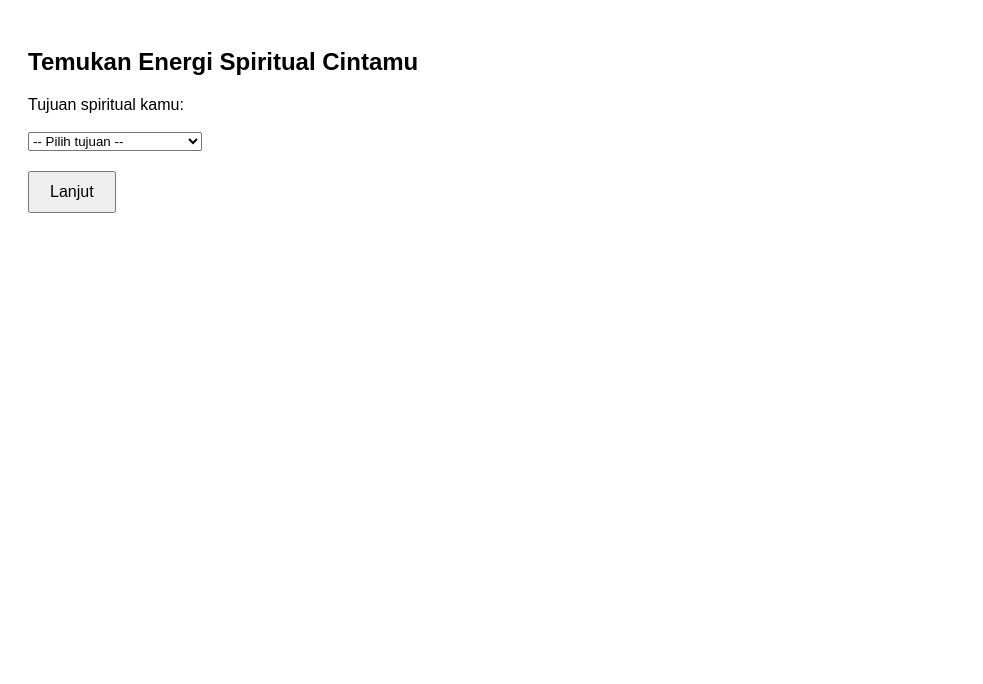
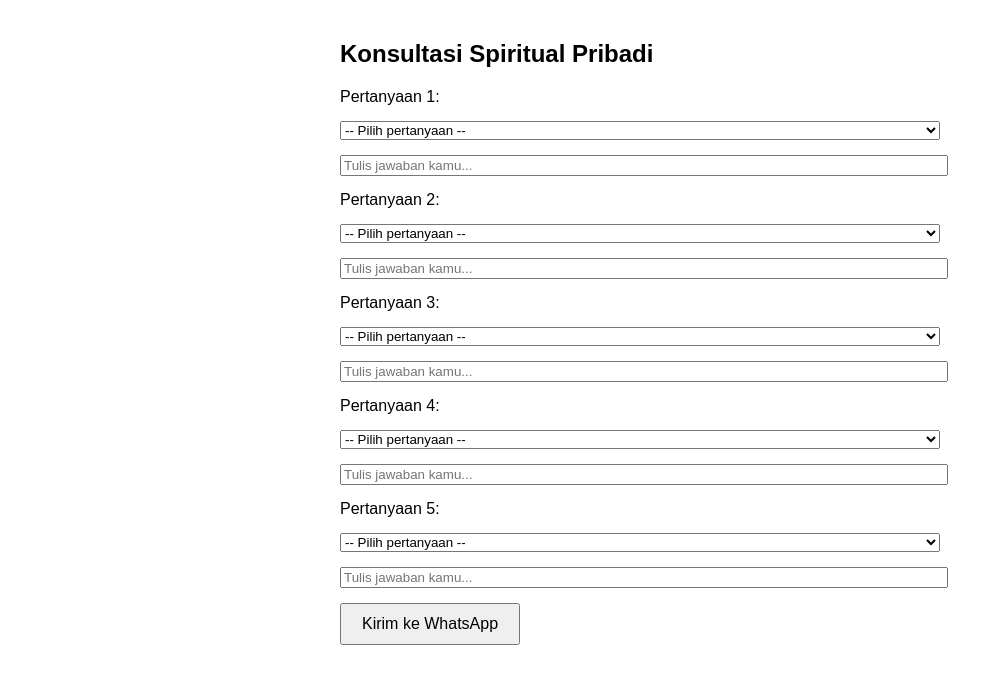
Before and after one commit to animalpsychic/fun, a plain HTML site: page index.html in a window 1280 px wide. Shown: the whole page, without its empty margins (0-983 px from the left). Drawn offline with Linux system fonts and the light colour scheme.

Commit message:
Update index.html

```diff
--- a/index.html
+++ b/index.html
@@ -3,67 +3,95 @@
 <head>
   <meta charset="UTF-8">
   <meta name="viewport" content="width=device-width, initial-scale=1.0">
-  <title>Funnel Spirit Jodoh</title>
+  <title>Funnel Tanya Jawab Spiritual</title>
   <style>
-    body { font-family: sans-serif; padding: 20px; }
-    .step { display: none; }
-    .step.active { display: block; }
-    button { margin-top: 20px; padding: 10px 20px; font-size: 16px; }
+    body { font-family: sans-serif; padding: 20px; max-width: 600px; margin: auto; }
+    label, select, input, textarea { display: block; margin: 15px 0; width: 100%; }
+    button { padding: 10px 20px; font-size: 16px; }
   </style>
 </head>
 <body>
 
-  <h2>Temukan Energi Spiritual Cintamu</h2>
+  <h2>Konsultasi Spiritual Pribadi</h2>
 
-  <!-- Step 1 -->
-  <div class="step active" id="step1">
-    <label>Tujuan spiritual kamu:</label><br><br>
-    <select id="tujuan">
-      <option value="">-- Pilih tujuan --</option>
-      <option value="Menarik jodoh">Menarik jodoh</option>
-      <option value="Mengembalikan mantan">Mengembalikan mantan</option>
-      <option value="Meningkatkan aura positif">Meningkatkan aura positif</option>
-    </select>
-    <br><button onclick="nextStep(2)">Lanjut</button>
-  </div>
+  <form id="funnelForm">
+    <div>
+      <label>Pertanyaan 1:</label>
+      <select onchange="setQuestion(1, this)">
+        <option value="">-- Pilih pertanyaan --</option>
+        <option value="Apa tujuan utamamu secara spiritual?">Apa tujuan utamamu secara spiritual?</option>
+        <option value="Apa yang paling sering kamu rasakan akhir-akhir ini?">Apa yang paling sering kamu rasakan akhir-akhir ini?</option>
+        <option value="Apa harapanmu dalam hubungan cinta?">Apa harapanmu dalam hubungan cinta?</option>
+      </select>
+      <input type="text" id="jawaban1" placeholder="Tulis jawaban kamu...">
+    </div>
 
-  <!-- Step 2 -->
-  <div class="step" id="step2">
-    <label>Jodoh seperti apa yang kamu harapkan?</label><br><br>
-    <input type="checkbox" name="karakter" value="Setia"> Setia<br>
-    <input type="checkbox" name="karakter" value="Kaya"> Kaya<br>
-    <input type="checkbox" name="karakter" value="Baik hati"> Baik hati<br>
-    <br><button onclick="nextStep(3)">Lanjut</button>
-  </div>
+    <div>
+      <label>Pertanyaan 2:</label>
+      <select onchange="setQuestion(2, this)">
+        <option value="">-- Pilih pertanyaan --</option>
+        <option value="Apa nama orang yang sering kamu pikirkan?">Apa nama orang yang sering kamu pikirkan?</option>
+        <option value="Apa yang ingin kamu ubah dalam hidupmu?">Apa yang ingin kamu ubah dalam hidupmu?</option>
+        <option value="Apa yang membuatmu merasa terhambat?">Apa yang membuatmu merasa terhambat?</option>
+      </select>
+      <input type="text" id="jawaban2" placeholder="Tulis jawaban kamu...">
+    </div>
 
-  <!-- Step 3 -->
-  <div class="step" id="step3">
-    <label>Nama kamu:</label><br>
-    <input type="text" id="nama"><br><br>
-    <label>Tanggal lahir:</label><br>
-    <input type="date" id="tgl"><br>
-    <br><button onclick="submitFunnel()">Lihat Hasil di WhatsApp</button>
-  </div>
+    <div>
+      <label>Pertanyaan 3:</label>
+      <select onchange="setQuestion(3, this)">
+        <option value="">-- Pilih pertanyaan --</option>
+        <option value="Apa yang kamu takutkan saat ini?">Apa yang kamu takutkan saat ini?</option>
+        <option value="Apa yang kamu cari dari seseorang?">Apa yang kamu cari dari seseorang?</option>
+        <option value="Siapa yang terakhir kali bikin kamu menangis?">Siapa yang terakhir kali bikin kamu menangis?</option>
+      </select>
+      <input type="text" id="jawaban3" placeholder="Tulis jawaban kamu...">
+    </div>
+
+    <div>
+      <label>Pertanyaan 4:</label>
+      <select onchange="setQuestion(4, this)">
+        <option value="">-- Pilih pertanyaan --</option>
+        <option value="Apa arti cinta buatmu?">Apa arti cinta buatmu?</option>
+        <option value="Apa hal mistis yang pernah kamu alami?">Apa hal mistis yang pernah kamu alami?</option>
+        <option value="Pernah mimpi aneh? Ceritakan.">Pernah mimpi aneh? Ceritakan.</option>
+      </select>
+      <input type="text" id="jawaban4" placeholder="Tulis jawaban kamu...">
+    </div>
+
+    <div>
+      <label>Pertanyaan 5:</label>
+      <select onchange="setQuestion(5, this)">
+        <option value="">-- Pilih pertanyaan --</option>
+        <option value="Kapan kamu merasa paling hancur?">Kapan kamu merasa paling hancur?</option>
+        <option value="Apa yang kamu doakan diam-diam setiap malam?">Apa yang kamu doakan diam-diam setiap malam?</option>
+        <option value="Apakah kamu percaya takdir bisa diubah?">Apakah kamu percaya takdir bisa diubah?</option>
+      </select>
+      <input type="text" id="jawaban5" placeholder="Tulis jawaban kamu...">
+    </div>
+
+    <button type="button" onclick="kirimKeWA()">Kirim ke WhatsApp</button>
+  </form>
 
   <script>
-    function nextStep(n) {
-      document.querySelectorAll('.step').forEach(s => s.classList.remove('active'));
-      document.getElementById('step' + n).classList.add('active');
+    const pertanyaan = {};
+
+    function setQuestion(n, el) {
+      pertanyaan["p" + n] = el.value;
     }
 
-    function submitFunnel() {
-      const tujuan = document.getElementById('tujuan').value;
-      const karakter = Array.from(document.querySelectorAll('input[name="karakter"]:checked')).map(cb => cb.value).join(', ');
-      const nama = document.getElementById('nama').value;
-      const tgl = document.getElementById('tgl').value;
+    function kirimKeWA() {
+      let hasil = "";
+      for (let i = 1; i <= 5; i++) {
+        const tanya = pertanyaan["p" + i] || "(Belum dipilih)";
+        const jawab = document.getElementById("jawaban" + i).value || "(Tidak dijawab)";
+        hasil += `Pertanyaan ${i}: ${tanya}\nJawaban: ${jawab}\n\n`;
+      }
 
-      const pesan = `Halo, saya ingin konsultasi spiritual.\nTujuan: ${tujuan}\nKarakter Jodoh: ${karakter}\nNama: ${nama}\nTanggal Lahir: ${tgl}`;
-      const encoded = encodeURIComponent(pesan);
-
-      const nomorWA = "6281234567890"; // Ganti dengan nomor WA kamu
-      const waLink = `https://wa.me/${nomorWA}?text=${encoded}`;
-
-      window.location.href = waLink;
+      const pesan = encodeURIComponent("Halo, saya ingin konsultasi spiritual:\n\n" + hasil);
+      const nomor = "6281234567890"; // Ganti dengan nomor WA kamu
+      const link = `https://wa.me/${nomor}?text=${pesan}`;
+      window.location.href = link;
     }
   </script>
 
```
